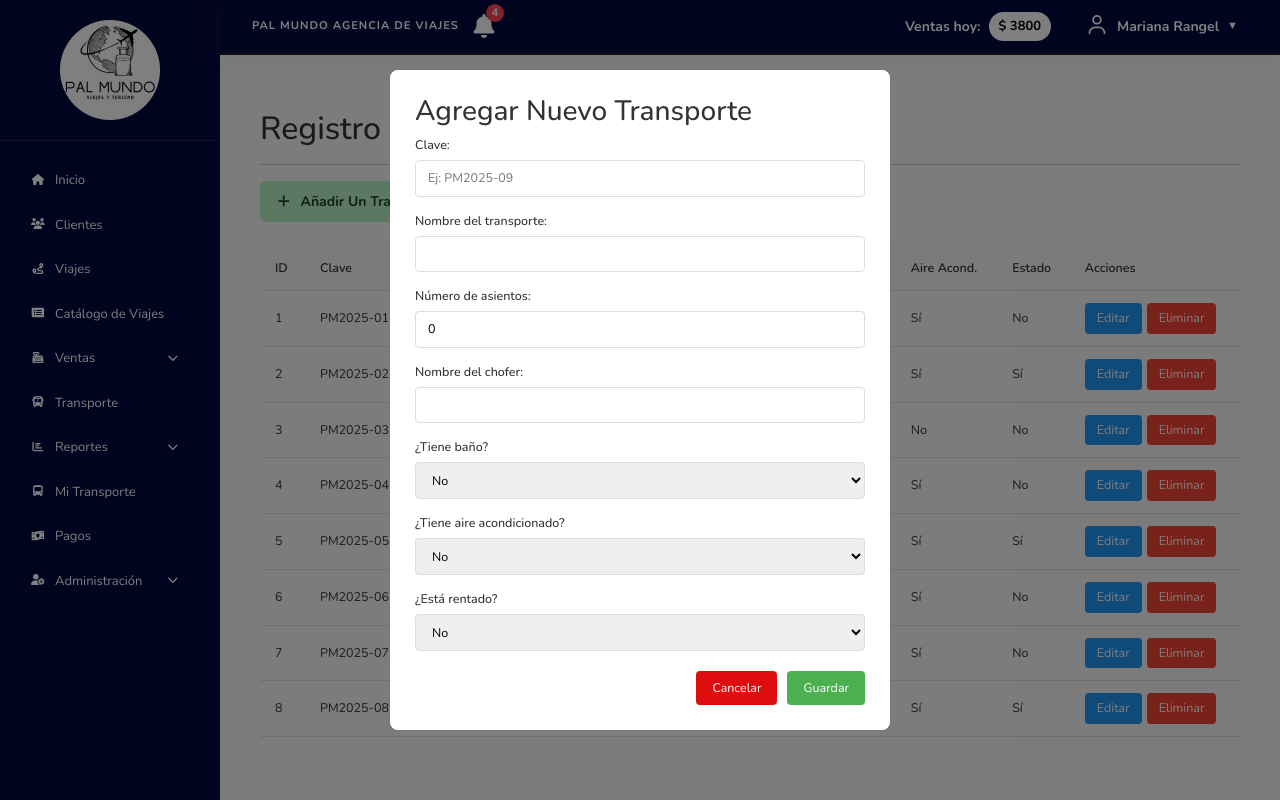
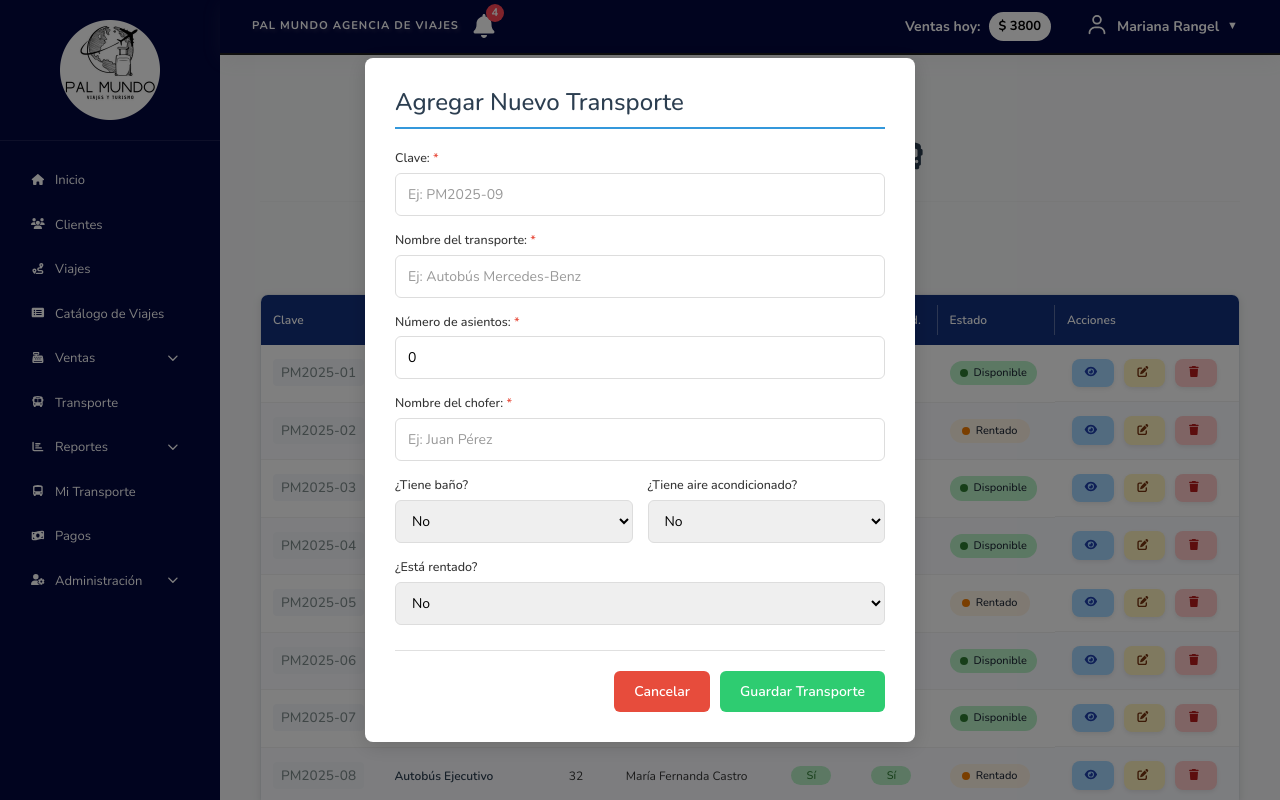
Before and after one commit to MigueDevp/PalMundo-Sistema-Angular19, an Angular app: page /my-transport in a window 1280 px wide. Both pictures are taken after a click on the button "Añadir Un Transporte". Built offline with nearby package versions, Linux system fonts and the light colour scheme.

Commit message:
Feat: Diseño de componente de Lista de TRansportes

```diff
--- a/src/app/pages/administration/contract-view/contract-view.component.html
+++ b/src/app/pages/administration/contract-view/contract-view.component.html
@@ -24,7 +24,7 @@
   </div>
 
 
- <table class="contracts-table">
+ <!-- <table class="contracts-table">
       <thead>
         <tr>
           <th>Folio</th>
@@ -46,7 +46,7 @@
           </td>
         </tr>
       </tbody>
-    </table>
+    </table> -->
 
 
 
--- a/src/app/pages/my-transport/my-transport.component.css
+++ b/src/app/pages/my-transport/my-transport.component.css
@@ -1,88 +1,192 @@
-.header-section {
-
-  justify-content: space-between;
-  align-items: center;
-  margin-bottom: 10px;
+/* Contenedor principal */
+.transport-container {
+  padding: 20px;
+  font-family: 'Segoe UI', Tahoma, Geneva, Verdana, sans-serif;
+  max-width: 1400px;
+  margin: 0 auto;
 }
 
-.add-btn {
-  background-color: #4CAF50;
-  color: white;
-  border: none;
-  border-radius: 4px;
-  cursor: pointer;
-  font-size: 14px;
- margin-top: 5px;
+/* Header section */
+.header-section {
+  display: flex;
+  flex-direction: column;
   align-items: center;
-  gap: 5px;
-}
-
-.add-btn:hover {
-  background-color: #45a049;
-}
-
-.fas {
-  font-size: 12px;
-}
-
-.clients-container {
-  padding: 20px;
-  font-family: 'Segoe UI', Tahoma, Geneva, Verdana, sans-serif;
-}
-
-.table-container {
-  overflow-x: auto;
+  justify-content: space-between;
+  gap: 1rem;
   margin-bottom: 20px;
 }
 
-.clients-table {
+.header-section h2 {
+  color: #2c3e50;
+  font-size: 1.8rem;
+  margin: 0;
+  text-align: center;
+  margin-top: 30px;
+}
+
+.header-section fa-icon {
+  font-size: 1.7rem;
+  color: #2c3e50;
+}
+
+.header-section hr {
+  width: 100%;
+  border: none;
+  border-top: 1px solid #e0e0e0;
+  margin: 10px 0;
+}
+
+/* Tabla - Estilos consistentes con clients component */
+.table-container {
+  background: white;
+  border-radius: 8px;
+  box-shadow: 0 2px 8px rgba(0, 0, 0, 0.1);
+  overflow: hidden;
+  border: 1px solid #e1e5e9;
+  margin-top: 25px;
+  overflow-x: auto;
+}
+
+.transport-table {
   width: 100%;
   border-collapse: collapse;
-  margin-top: 15px;
+  font-family: 'Segoe UI', Tahoma, Geneva, Verdana, sans-serif;
+  font-size: 12px;
+  background: white;
 }
 
-.clients-table th,
-.clients-table td {
-  padding: 12px 15px;
+.transport-table th {
+  background: #13317d;
+  color: white;
+  font-weight: 600;
+  padding: 16px 12px;
   text-align: left;
-  border-bottom: 1px solid #e0e0e0;
+  position: relative;
+  white-space: nowrap;
 }
 
-.clients-table th {
-  background-color: #f5f7fa;
-  font-weight: 600;
-  color: #333;
+.transport-table th:not(:last-child)::after {
+  content: '';
+  position: absolute;
+  right: 0;
+  top: 50%;
+  transform: translateY(-50%);
+  height: 60%;
+  width: 1px;
+  background: rgba(255, 255, 255, 0.3);
 }
 
-.add-btn {
-  background-color: #4CAF50;
-  color: white;
-  padding: 10px 15px;
-  border: none;
-  border-radius: 4px;
-  cursor: pointer;
-  font-size: 14px;
+.transport-table td {
+  padding: 14px 12px;
+  border-bottom: 1px solid #f0f0f0;
+  transition: all 0.2s ease;
 }
 
-.edit-btn {
-  background-color: #2196F3;
-  color: white;
-  padding: 6px 12px;
-  border: none;
-  border-radius: 4px;
-  cursor: pointer;
-  margin-right: 5px;
+.transport-table tbody tr {
+  transition: all 0.2s ease;
 }
 
-.delete-btn {
-  background-color: #f44336;
-  color: white;
-  padding: 6px 12px;
-  border: none;
-  border-radius: 4px;
-  cursor: pointer;
+.transport-table tbody tr:hover {
+  background-color: #f8f9ff;
+  transform: translateY(-1px);
+  box-shadow: 0 2px 8px rgba(0, 0, 0, 0.05);
 }
 
+.transport-table tbody tr:nth-child(even) {
+  background-color: #fafbff;
+}
+
+.transport-table tbody tr:nth-child(odd) {
+  background-color: #ffffff;
+}
+
+/* Estilos para celdas */
+.centered {
+  text-align: center;
+}
+
+.transport-code {
+  background-color: #f5f7fa;
+  padding: 0.25rem 0.5rem;
+  border-radius: 4px;
+  font-size: 0.85rem;
+  color: #7f8c8d;
+  font-weight: 500;
+}
+
+.transport-name {
+  font-weight: 600;
+  color: #2c3e50;
+}
+
+/* Badges para Sí/No */
+.badge {
+  display: inline-block;
+  padding: 4px 10px;
+  border-radius: 12px;
+  font-size: 11px;
+  font-weight: 500;
+  min-width: 40px;
+  text-align: center;
+}
+
+.badge-yes {
+  background-color: #b8f1c7;
+  color: #2e7d32;
+}
+
+.badge-no {
+  background-color: #ffb3b3;
+  color: #b71c1c;
+}
+
+/* Status badges - Consistente con clients */
+.status-badge {
+  display: inline-flex;
+  align-items: center;
+  padding: 4px 10px;
+  border-radius: 12px;
+  font-size: 11px;
+  font-weight: 500;
+  color: #1f2937;
+  min-width: 80px;
+  justify-content: center;
+}
+
+.status-dot {
+  width: 8px;
+  height: 8px;
+  border-radius: 50%;
+  margin-right: 6px;
+  display: inline-block;
+}
+
+.status-badge.available {
+  background-color: #b8f1c7;
+  border-color: #2e7d32;
+}
+
+.status-badge.available .status-dot {
+  background-color: #2e7d32;
+}
+
+.status-badge.rented {
+  background-color: #fff4e5;
+  border-color: #f57c00;
+}
+
+.status-badge.rented .status-dot {
+  background-color: #f57c00;
+}
+
+/* Botones de acción - ahora manejados por actionsbuttons component */
+.actions {
+  display: flex;
+  gap: 5px;
+  justify-content: center;
+}
+
+/* Modal - Consistente con clients */
 .modal-overlay {
   position: fixed;
   top: 0;
@@ -98,17 +202,25 @@
 
 .modal-content {
   background: white;
-  padding: 25px;
+  padding: 30px;
   border-radius: 8px;
-  width: 500px;
+  width: 550px;
   max-width: 90%;
+  max-height: 90vh;
+  overflow-y: auto;
+  box-shadow: 0 4px 20px rgba(0, 0, 0, 0.15);
 }
 
 .modal-content h3 {
   margin-top: 0;
-  color: #333;
+  margin-bottom: 20px;
+  color: #2c3e50;
+  font-size: 1.5rem;
+  border-bottom: 2px solid #3498db;
+  padding-bottom: 10px;
 }
 
+/* Formulario */
 .form-group {
   margin-bottom: 15px;
 }
@@ -117,48 +229,132 @@
   display: block;
   margin-bottom: 5px;
   font-weight: 500;
+  color: #333;
+}
+
+.required {
+  color: #e74c3c;
 }
 
 .form-group input,
 .form-group select {
   width: 100%;
-  padding: 8px 12px;
+  padding: 10px 12px;
   border: 1px solid #ddd;
-  border-radius: 4px;
+  border-radius: 6px;
   box-sizing: border-box;
+  font-size: 14px;
+  transition: border-color 0.3s;
 }
 
+.form-group input:focus,
+.form-group select:focus {
+  outline: none;
+  border-color: #3498db;
+  box-shadow: 0 0 0 3px rgba(52, 152, 219, 0.1);
+}
+
+.form-group input::placeholder {
+  color: #999;
+}
+
+/* Fila de formulario para campos lado a lado */
+.form-row {
+  display: grid;
+  grid-template-columns: 1fr 1fr;
+  gap: 15px;
+}
+
+/* Acciones del modal */
 .modal-actions {
   display: flex;
   justify-content: flex-end;
   gap: 10px;
-  margin-top: 20px;
+  margin-top: 25px;
+  padding-top: 20px;
+  border-top: 1px solid #e0e0e0;
 }
 
 .save-btn {
-  background-color: #4CAF50;
+  background-color: #2ecc71;
   color: white;
-  padding: 8px 16px;
+  padding: 10px 20px;
   border: none;
-  border-radius: 4px;
+  border-radius: 6px;
   cursor: pointer;
+  font-weight: 600;
+  font-size: 14px;
+  transition: background-color 0.3s, transform 0.2s;
+}
+
+.save-btn:hover {
+  background-color: #27ae60;
+  transform: translateY(-2px);
 }
 
 .cancel-btn {
-  background-color: #df0e0e;
+  background-color: #e74c3c;
   color: white;
-  padding: 8px 16px;
+  padding: 10px 20px;
   border: none;
-  border-radius: 4px;
+  border-radius: 6px;
   cursor: pointer;
-}
-.btn-add-client {
-
-  padding: 10px 15px;
-  border: none;
-  position: relative;
+  font-weight: 600;
+  font-size: 14px;
+  transition: background-color 0.3s, transform 0.2s;
 }
 
-.centered {
-  text-align: center;
+.cancel-btn:hover {
+  background-color: #c0392b;
+  transform: translateY(-2px);
 }
+
+/* Scrollbar personalizado para el modal */
+.modal-content::-webkit-scrollbar {
+  width: 6px;
+}
+
+.modal-content::-webkit-scrollbar-track {
+  background: #f1f1f1;
+  border-radius: 3px;
+}
+
+.modal-content::-webkit-scrollbar-thumb {
+  background: #c1c1c1;
+  border-radius: 3px;
+}
+
+.modal-content::-webkit-scrollbar-thumb:hover {
+  background: #a8a8a8;
+}
+
+/* Responsive */
+@media (max-width: 768px) {
+  .transport-table {
+    font-size: 11px;
+  }
+
+  .transport-table th,
+  .transport-table td {
+    padding: 10px 8px;
+  }
+
+  .form-row {
+    grid-template-columns: 1fr;
+  }
+
+  .modal-content {
+    width: 95%;
+    padding: 20px;
+  }
+
+  .actions {
+    flex-direction: column;
+    gap: 5px;
+  }
+
+  .edit-btn,
+  .delete-btn {
+    width: 100%;
+  }
+}
--- a/src/app/pages/my-transport/my-transport.component.html
+++ b/src/app/pages/my-transport/my-transport.component.html
@@ -1,15 +1,14 @@
-<div class="clients-container">
+<div class="transport-container">
   <div class="header-section">
-    <h2>Registro de Transportes</h2>
+    <h2>Registro de Transportes <fa-icon [icon]="faBus"/></h2>
     <hr />
     <app-button-add (click)="openAddModal()">Añadir Un Transporte</app-button-add>
   </div>
 
   <div class="table-container">
-    <table class="clients-table">
+    <table class="transport-table">
       <thead>
         <tr>
-          <th>ID</th>
           <th>Clave</th>
           <th>Nombre</th>
           <th>Asientos</th>
@@ -23,17 +22,45 @@
       <tbody>
         @for (transporte of transportes(); track transporte.id) {
         <tr>
-          <td>{{ transporte.id }}</td>
-          <td>{{ transporte.clave }}</td>
-          <td>{{ transporte.nombre }}</td>
+          <td>
+            <span class="transport-code">{{ transporte.clave }}</span>
+          </td>
+          <td>
+            <div class="transport-name">{{ transporte.nombre }}</div>
+          </td>
           <td class="centered">{{ transporte.asientos }}</td>
           <td>{{ transporte.chofer }}</td>
-          <td class="centered">{{ transporte.bano }}</td>
-          <td class="centered">{{ transporte.aire }}</td>
-          <td [class.rentado]="transporte.rentado === 'Sí'">{{ transporte.rentado }}</td>
+          <td class="centered">
+            <span class="badge" [ngClass]="transporte.bano === 'Sí' ? 'badge-yes' : 'badge-no'">
+              {{ transporte.bano }}
+            </span>
+          </td>
+          <td class="centered">
+            <span class="badge" [ngClass]="transporte.aire === 'Sí' ? 'badge-yes' : 'badge-no'">
+              {{ transporte.aire }}
+            </span>
+          </td>
+          <td>
+            <span class="status-badge" [ngClass]="transporte.rentado === 'Sí' ? 'rented' : 'available'">
+              <span class="status-dot"></span>
+              {{ transporte.rentado === 'Sí' ? 'Rentado' : 'Disponible' }}
+            </span>
+          </td>
           <td class="actions">
-            <button class="edit-btn">Editar</button>
-            <button class="delete-btn">Eliminar</button>
+            <app-actionsbuttons
+              type="view"
+              (actionClick)="viewTransporte(transporte)"
+            ></app-actionsbuttons>
+
+            <app-actionsbuttons
+              type="edit"
+              (actionClick)="editTransporte(transporte)"
+            ></app-actionsbuttons>
+
+            <app-actionsbuttons
+              type="delete"
+              (actionClick)="deleteTransporte(transporte.id)"
+            ></app-actionsbuttons>
           </td>
         </tr>
         }
@@ -47,25 +74,26 @@
       <h3>Agregar Nuevo Transporte</h3>
       <form (submit)="addTransporte()">
         <div class="form-group">
-          <label>Clave:</label>
+          <label>Clave: <span class="required">*</span></label>
           <input [(ngModel)]="newTransporte.clave" name="clave" required placeholder="Ej: PM2025-09" />
         </div>
 
         <div class="form-group">
-          <label>Nombre del transporte:</label>
-          <input [(ngModel)]="newTransporte.nombre" name="nombre" required />
+          <label>Nombre del transporte: <span class="required">*</span></label>
+          <input [(ngModel)]="newTransporte.nombre" name="nombre" required placeholder="Ej: Autobús Mercedes-Benz" />
         </div>
 
         <div class="form-group">
-          <label>Número de asientos:</label>
-          <input type="number" [(ngModel)]="newTransporte.asientos" name="asientos" required min="1" />
+          <label>Número de asientos: <span class="required">*</span></label>
+          <input type="number" [(ngModel)]="newTransporte.asientos" name="asientos" required min="1" placeholder="Ej: 45" />
         </div>
 
         <div class="form-group">
-          <label>Nombre del chofer:</label>
-          <input [(ngModel)]="newTransporte.chofer" name="chofer" required />
+          <label>Nombre del chofer: <span class="required">*</span></label>
+          <input [(ngModel)]="newTransporte.chofer" name="chofer" required placeholder="Ej: Juan Pérez" />
         </div>
 
+        <div class="form-row">
           <div class="form-group">
             <label>¿Tiene baño?</label>
             <select [(ngModel)]="newTransporte.bano" name="bano">
@@ -81,6 +109,7 @@
               <option value="No">No</option>
             </select>
           </div>
+        </div>
 
         <div class="form-group">
           <label>¿Está rentado?</label>
@@ -94,7 +123,7 @@
           <button type="button" class="cancel-btn" (click)="closeModal()">
             Cancelar
           </button>
-          <button type="submit" class="save-btn">Guardar</button>
+          <button type="submit" class="save-btn">Guardar Transporte</button>
         </div>
       </form>
     </div>
--- a/src/app/pages/my-transport/my-transport.component.ts
+++ b/src/app/pages/my-transport/my-transport.component.ts
@@ -2,16 +2,20 @@ import { Component, signal } from '@angular/core';
 import { FormsModule } from '@angular/forms';
 import { CommonModule } from '@angular/common';
 import { ButtonAddComponent } from '../../components/button-add/button-add.component';
+import { FontAwesomeModule } from '@fortawesome/angular-fontawesome';
+import { faBus } from '@fortawesome/free-solid-svg-icons';
+import { ActionsbuttonsComponent } from '../../components/actionsbuttons/actionsbuttons.component';
 
 @Component({
   selector: 'app-my-transport',
-  imports: [FormsModule, CommonModule, ButtonAddComponent],
+  imports: [FormsModule, CommonModule, ButtonAddComponent, FontAwesomeModule, ActionsbuttonsComponent],
   templateUrl: './my-transport.component.html',
   styleUrl: './my-transport.component.css'
 })
 
 
 export class MyTransportComponent {
+  faBus = faBus;
  transportes = signal([
     {
       id: 1,
@@ -135,4 +139,24 @@ export class MyTransportComponent {
       this.closeModal();
     }
   }
+
+  // Métodos para las acciones de los botones
+  viewTransporte(transporte: any) {
+    console.log('Ver transporte:', transporte);
+    // Aquí puedes implementar la lógica para ver detalles
+    alert(`Detalles del transporte:\n\nClave: ${transporte.clave}\nNombre: ${transporte.nombre}\nAsientos: ${transporte.asientos}\nChofer: ${transporte.chofer}`);
+  }
+
+  editTransporte(transporte: any) {
+    console.log('Editar transporte:', transporte);
+    // Aquí puedes implementar la lógica para editar
+    alert(`Editar transporte: ${transporte.nombre}`);
+  }
+
+  deleteTransporte(id: number) {
+    if (confirm('¿Estás seguro de que deseas eliminar este transporte?')) {
+      this.transportes.update(list => list.filter(t => t.id !== id));
+      console.log('Transporte eliminado:', id);
+    }
+  }
 }
```
Lines whose indentation alone changed are shown as unchanged.
